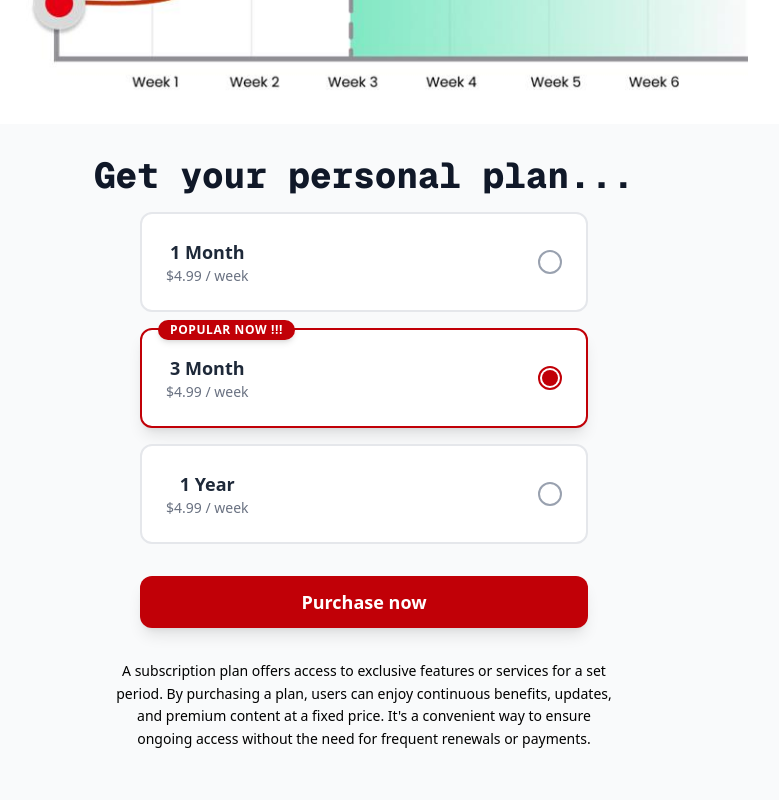
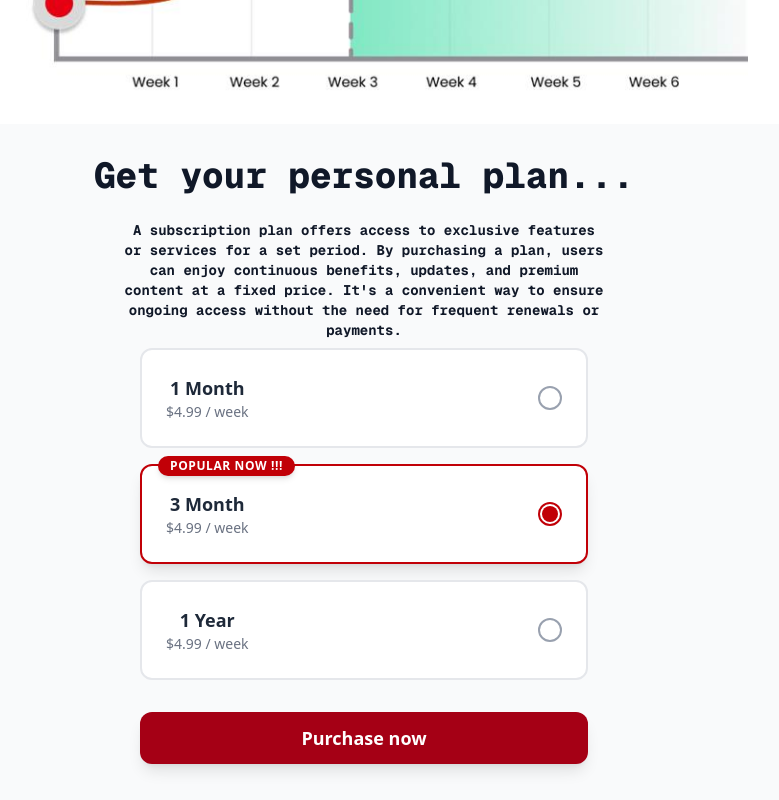
Before and after one commit to shejanNizam/fitness_landing_page, a Next.js app: page / in a window 1280 px wide. Shown: the part 1780-2580 px from the top of the page, without its empty margins (276-1055 px from the left). Built offline with nearby package versions, Linux system fonts and the light colour scheme.

Commit message:
modify plans

```diff
--- a/src/components/GetPersonalPlan.jsx
+++ b/src/components/GetPersonalPlan.jsx
@@ -2,6 +2,7 @@
 
 import { useState } from "react";
 import CHeading from "./CHeading";
+import CParagraph from "./CParagraph";
 
 const plans = [
   {
@@ -43,10 +44,8 @@ function PlanCard({ plan, isSelected, onSelect }) {
       <div className="flex items-center justify-between">
         <div>
           <p className="text-lg font-bold text-gray-800">{plan.duration}</p>
-
           <p className="text-sm text-gray-500">{plan.price}</p>
         </div>
-
         <div
           className={`w-6 h-6 rounded-full border-2 flex items-center justify-center transition-colors duration-200
             ${isSelected ? "border-red-700 bg-white" : "border-gray-400"}`}
@@ -64,11 +63,20 @@ export default function GetPersonalPlan() {
   const [selectedPlan, setSelectedPlan] = useState("3month");
 
   return (
-    <div className="flex flex-col items-center min-h-screen bg-gray-50 p-4 sm:p-8">
+    <div className="flex flex-col items-center bg-gray-50 p-4 sm:p-8">
       <CHeading text="Get your personal plan..." />
+      <div className="md:w-[60%] xl:w-[40%] mx-auto my-2">
+        <CParagraph
+          text="A subscription plan offers access to exclusive features or services for
+        a set period. By purchasing a plan, users can enjoy continuous benefits,
+        updates, and premium content at a fixed price. It's a convenient way to
+        ensure ongoing access without the need for frequent renewals or
+        payments."
+        />
+      </div>
 
       <div className="w-full max-w-md mx-auto">
-        {plans.map((plan) => (
+        {plans?.map((plan) => (
           <PlanCard
             key={plan.id}
             plan={plan}
@@ -77,18 +85,10 @@ export default function GetPersonalPlan() {
           />
         ))}
 
-        <button className="w-full mt-4 py-3 bg-red-700 text-white font-bold text-lg rounded-xl shadow-lg hover:bg-red-800 transition-colors duration-200 cursor-pointer">
+        <button className="w-full mt-4 py-3 bg-[#A50015] text-white font-bold text-lg rounded-xl shadow-lg hover:bg-red-700 transition-colors duration-200 cursor-pointer">
           Purchase now
         </button>
       </div>
-
-      <p className="w-full max-w-lg mt-8 text-sm text-center leading-relaxed">
-        A subscription plan offers access to exclusive features or services for
-        a set period. By purchasing a plan, users can enjoy continuous benefits,
-        updates, and premium content at a fixed price. It's a convenient way to
-        ensure ongoing access without the need for frequent renewals or
-        payments.
-      </p>
     </div>
   );
 }
```
